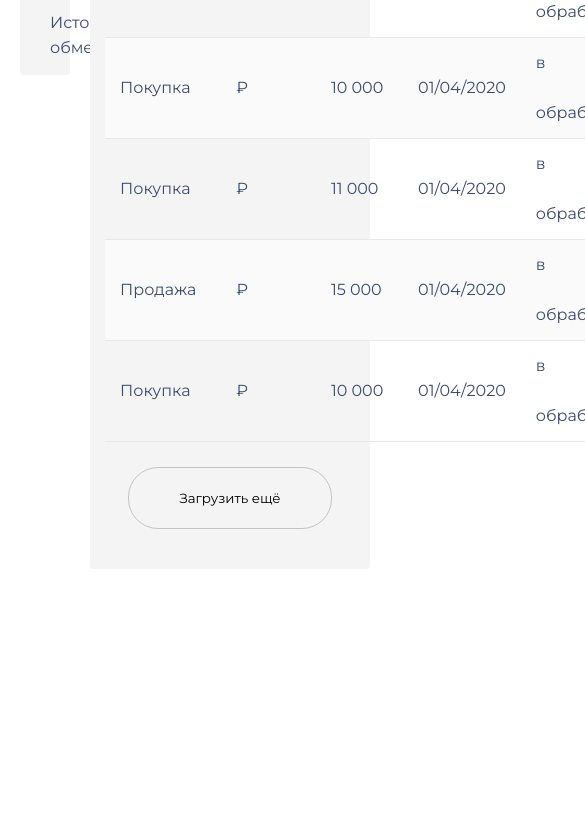
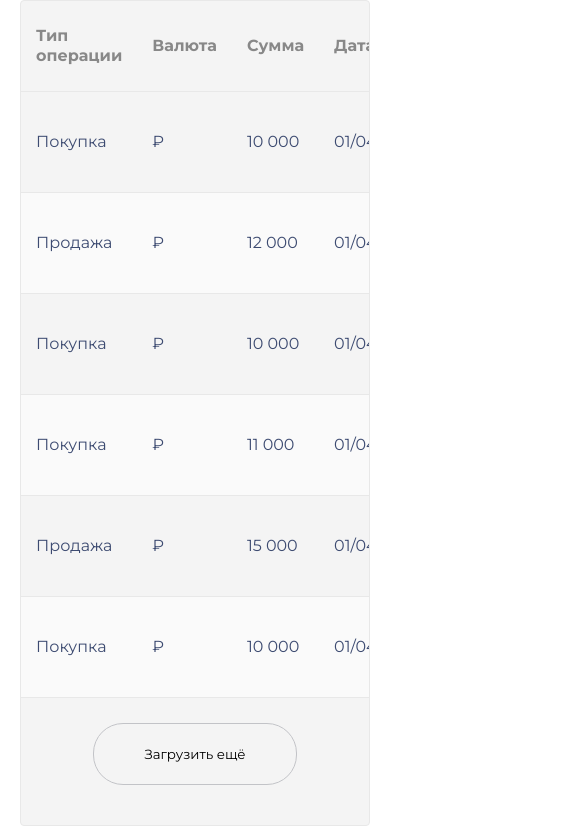
Before and after one commit to yerenkoff/exchanger, a plain HTML site: page history.html in a window 390 px wide. Shown: the part 484-1311 px from the top of the page, 585 px wide, since content can reach past the window. Before the commit the page ends 1053 px from the top, so only its background shows below. Drawn offline with Linux system fonts and the light colour scheme.

Commit message:
Add files via upload

```diff
--- a/history.html
+++ b/history.html
@@ -107,10 +107,12 @@
                     </ul>
                 </li>
             </ul>
-            <div class="tableContainer">
+            <div class="mainContent">
                 <h1>История</h1>
                 <form action="">
+                    <div class="tableContainer">
                         <table>
+                            <thead>
                                 <tr>
                                     <th>Тип операции</th>
                                     <th>Валюта</th>
@@ -120,6 +122,8 @@
                                     <th>Остаток на счету</th>
                                     <th>Счет/Адрес</th>
                                 </tr>
+                            </thead>
+                            <tbody>
                                 <tr>
                                     <td>Покупка</td>
                                     <td>₽</td>
@@ -174,7 +178,9 @@
                                     <td>10 000</td>
                                     <td>934829384</td>
                                 </tr>
+                            </tbody>
                         </table>
+                    </div>
                     <button>Загрузить ещё</button>
                 </form>
             </div>
--- a/history.sass
+++ b/history.sass
@@ -1,7 +1,9 @@
 main
     margin-top: 54px
     font-size: 16px
-    padding: 0 20px
+    padding: 0 20px 100px
+    // float: left
+    overflow: hidden
     color: #3D4B71
     a
         color: #3D4B71
@@ -22,7 +24,7 @@ main
             list-style: disc
             list-style-position: inside
             padding-left: 15px
-    .tableContainer
+    .mainContent
         width: 80%
         float: right
         h1
@@ -47,12 +49,13 @@ main
                         background-color: #fafafa
                     // &:first-child
                     //     background-color: #f4f4f4
-                    th
-                        color: #888
                     td, th
                         // border: 1px solid #000
                         box-sizing: border-box
                         padding: 0 15px
+                    th
+                        color: #888
+                        padding: 0 15px 15px
             button
                 padding: 0 50px
                 line-height: 60px
@@ -65,3 +68,17 @@ main
                     border: 1px solid #888
                     cursor: pointer
                     background-color: #fff
+@media (max-width: 600px)
+    main
+        .sideMenu
+            width: 100%
+        .mainContent
+            width: 100%
+            .tableContainer
+                overflow-x: scroll
+            form
+                padding: 15px 0
+                border: 1px solid #E8E8E8
+                table
+                    th
+                        line-height: 20px
--- a/style.css
+++ b/style.css
@@ -19,6 +19,7 @@ header{
     top: 0;
     left: 0;
     z-index: 9;
+    border-bottom: 1px solid #E8E8E8
     /* position: relative; */
 }
 #logo{
@@ -289,6 +290,14 @@ main{
         white-space: normal;
 
     }
+    .menu li:nth-child(1){
+        display: block;
+        margin-top: 50px;
+    }
+    .menu li:nth-child(2){
+        display: block;
+        margin-bottom: 50px;
+    }
     #check, #hamburger{
         display: block;
     }
```
Also changed, not shown: history.css. Lines whose indentation alone changed are shown as unchanged.
